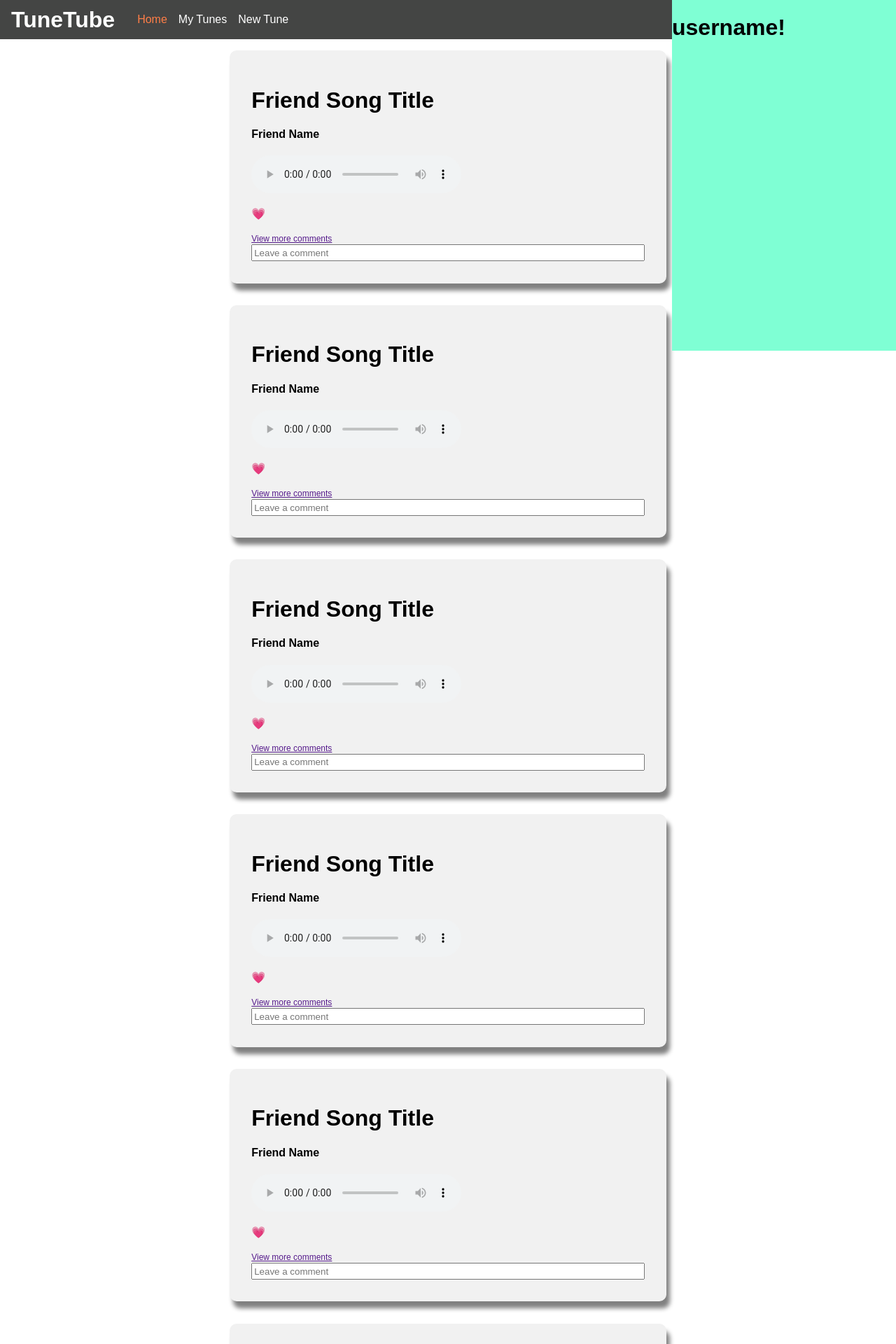
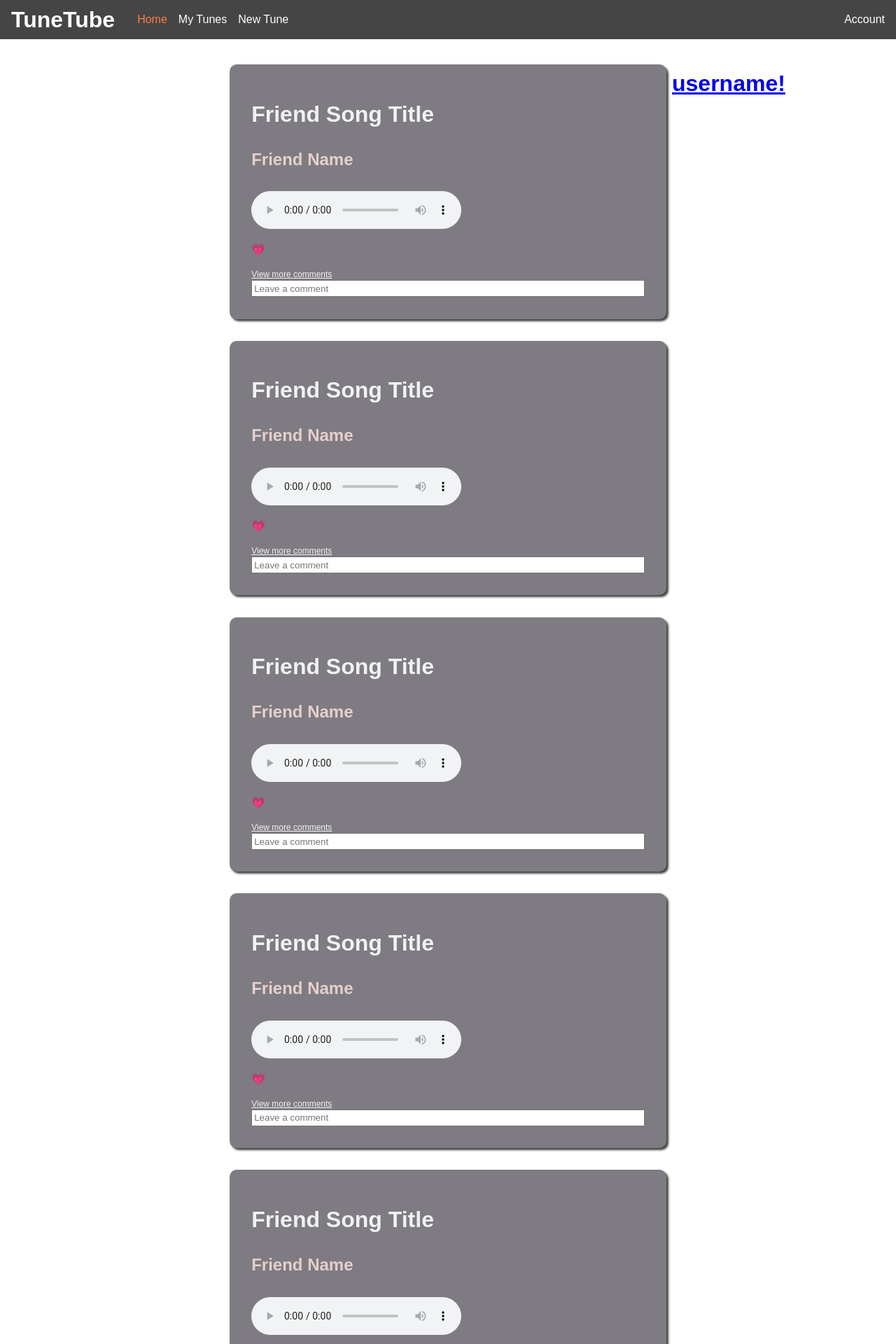
Before and after one commit to PenguinSnail/tunetube, a Flask app: page / in a window 1280 px wide. Shown: the top 1920 px of the page at 70% size. Run offline with Flask 3, Linux system fonts and the light colour scheme; the visitor is signed in with stand-in values (Sample User, id 1).

Commit message:
styled cards

```diff
--- a/static/css/pages/home.css
+++ b/static/css/pages/home.css
@@ -5,7 +5,8 @@
     height: 501px;
     position: fixed;
     left: 0;
-    top: 0;
+    top: 80px;
+    color: var(--eerie-color);
 }
 
 .center-div {
@@ -13,7 +14,7 @@
     max-height: 100vh;
     margin-left: 25%;
     margin-right: 25%;
-    top: 20;
+    top: 20px;
     position: relative;
 }
 
@@ -22,18 +23,18 @@
     height: 501px;
     position: fixed;
     right: 0;
-    top: 0;
-    background-color: aquamarine;
+    top: 80px;
+    color: var(--eerie-color);
 }
 
 /* card for each post on the home page */
 
 .card {
     padding: 5%;
-    background: #f1f1f1;
+    background: var(--gray1-color);
     border-radius: 10px;
     margin-bottom: 5%;
-    filter: drop-shadow(5px 10px 3px #808080)
+    box-shadow: 3px 3px 3px var(--charcoal-color);
 }
 
 .comment-box {
@@ -43,8 +44,18 @@
 
 .small-font {
     font-size: 12px;
+    color: var(--white-color);
 }
 
+.medium-font {
+    font-size: 24px;
+    color: var(--beige-color);
+}
+
+.large-font {
+    font-size: 32px;
+    color: var(--white-color);
+}
 .playback {
     margin: 0;
 }
--- a/static/css/styles.css
+++ b/static/css/styles.css
@@ -43,6 +43,10 @@ body {
     user-select: none;
 }
 
+.nav {
+    z-index: 9999;
+}
+
 /* Fonts ---------------------------- */
 
 body {
--- a/templates/layout.html
+++ b/templates/layout.html
@@ -26,7 +26,7 @@
 
     <body class="flex-column">
         {% if not no_layout %}
-            <header class="flex-row">
+            <header class="flex-row nav">
                 <h1>TuneTube</h1>
                 <nav class="flex-row">
                     <div class="flex-row nav-links-container">
--- a/templates/pages/home_page.html
+++ b/templates/pages/home_page.html
@@ -9,7 +9,8 @@
     <!-- Container for user feed -->
     <div id="master">
         <!-- Empty Column -->
-        <div class="left-div"></div>
+        <div class="left-div">
+        </div>
 
         <!-- Feed Column -->
         <div class="center-div">
@@ -17,8 +18,8 @@
                 <!-- Link to the Post -->
                 <a>
                     <div class="card">
-                        <h1>Friend Song Title</h1>
-                        <h4>Friend Name</h4>
+                        <h1 class="large-font">Friend Song Title</h1>
+                        <h4 class="medium-font">Friend Name</h4>
                         <div></div>
 
                         <figure class="playback"> <!-- https://developer.mozilla.org/en-US/docs/Web/HTML/Element/audio -->
@@ -38,7 +39,7 @@
         <!-- Profile Column -->
         <div class="right-div">
             <!-- Link to your profile -->
-            <a>
+            <a href="/account">
                 <div>
                     <h1>username!</h1>
                 </div>
```
